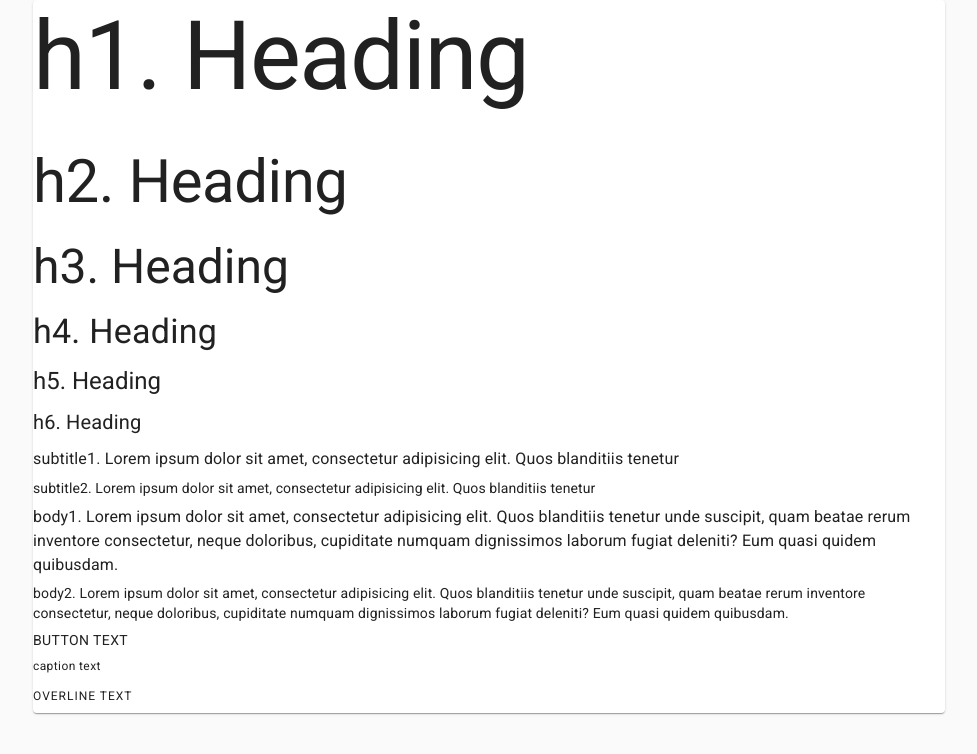
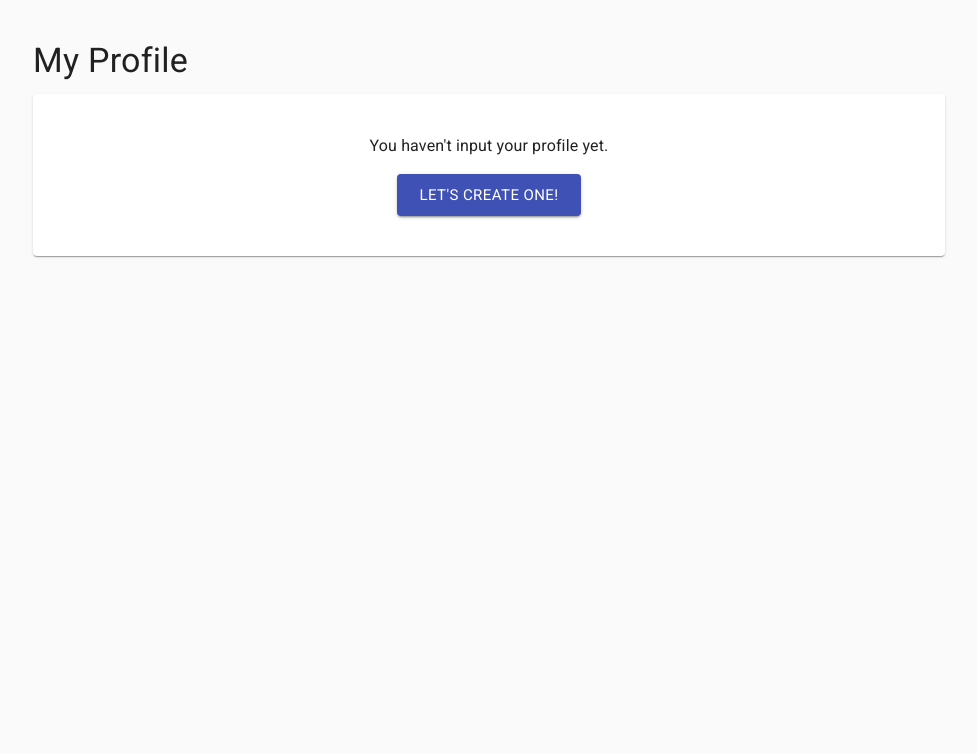
Before and after one commit to leannechen/material-ui-form, a React (Create React App) app: page / in a window 1280 px wide. Shown: the top 754 px of the page, without its empty margins (151-1128 px from the left). Built offline with nearby package versions, Linux system fonts and the light colour scheme.

Commit message:
Styling welcome page

```diff
--- a/src/App.js
+++ b/src/App.js
@@ -1,13 +1,17 @@
 import React, { Fragment } from 'react';
-import logo from './logo.svg';
 import { makeStyles } from '@material-ui/core/styles';
-import { Container, CssBaseline, Typography, Paper } from '@material-ui/core';
+import { Container, CssBaseline, Typography, Paper, Box, Button, Grid } from '@material-ui/core';
 
-const useStyles = makeStyles({
+const useStyles = makeStyles((theme) => ({
   root: {
     // maxWidth: `600px`,
   },
-});
+  paper: {
+  },
+  welcomeText: {
+    marginBottom: theme.spacing(2),
+  }
+}));
 
 function App() {
   const classes = useStyles();
@@ -16,51 +20,24 @@ function App() {
     <Fragment>
       <CssBaseline/>
       <Container maxWidth="md">
-        <Paper className={classes.root} my={5}>
-          <Typography variant="h1" component="h2" gutterBottom>
-            h1. Heading
+        <Box marginTop={5}>
+          <Typography variant="h4" component="h2" gutterBottom>
+            My Profile
           </Typography>
-          <Typography variant="h2" gutterBottom>
-            h2. Heading
-          </Typography>
-          <Typography variant="h3" gutterBottom>
-            h3. Heading
-          </Typography>
-          <Typography variant="h4" gutterBottom>
-            h4. Heading
-          </Typography>
-          <Typography variant="h5" gutterBottom>
-            h5. Heading
-          </Typography>
-          <Typography variant="h6" gutterBottom>
-            h6. Heading
-          </Typography>
-          <Typography variant="subtitle1" gutterBottom>
-            subtitle1. Lorem ipsum dolor sit amet, consectetur adipisicing elit. Quos blanditiis tenetur
-          </Typography>
-          <Typography variant="subtitle2" gutterBottom>
-            subtitle2. Lorem ipsum dolor sit amet, consectetur adipisicing elit. Quos blanditiis tenetur
-          </Typography>
-          <Typography variant="body1" gutterBottom>
-            body1. Lorem ipsum dolor sit amet, consectetur adipisicing elit. Quos blanditiis tenetur
-            unde suscipit, quam beatae rerum inventore consectetur, neque doloribus, cupiditate numquam
-            dignissimos laborum fugiat deleniti? Eum quasi quidem quibusdam.
-          </Typography>
-          <Typography variant="body2" gutterBottom>
-            body2. Lorem ipsum dolor sit amet, consectetur adipisicing elit. Quos blanditiis tenetur
-            unde suscipit, quam beatae rerum inventore consectetur, neque doloribus, cupiditate numquam
-            dignissimos laborum fugiat deleniti? Eum quasi quidem quibusdam.
-          </Typography>
-          <Typography variant="button" display="block" gutterBottom>
-            button text
-          </Typography>
-          <Typography variant="caption" display="block" gutterBottom>
-            caption text
-          </Typography>
-          <Typography variant="overline" display="block" gutterBottom>
-            overline text
-          </Typography>
-        </Paper>
+        </Box>
+        <Box paddingY={5} paddingX={4} clone>
+          <Paper className={classes.paper}>
+            {/* welcome */}
+            <Grid align="center">
+              <Typography variant="body1" gutterBottom align="center" className={classes.welcomeText}>
+                You haven't input your profile yet.
+              </Typography>
+              <Button variant="contained" color="primary" size="large">
+                Let's create one!
+              </Button>
+            </Grid>
+          </Paper>
+        </Box>
       </Container>
     </Fragment>
   )
```
